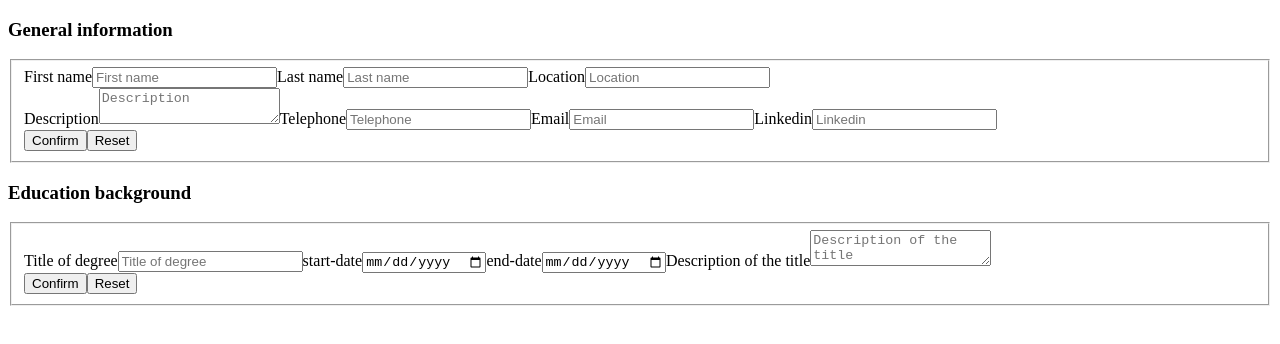
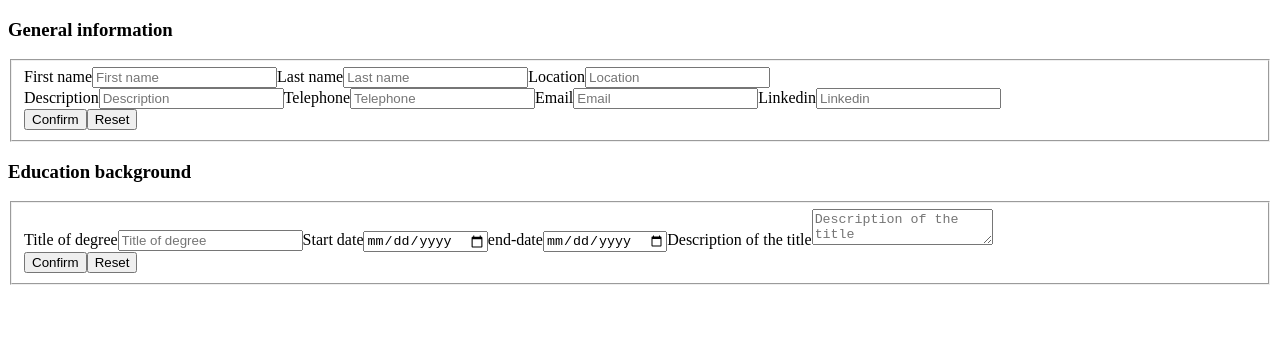
Before and after one commit to juan-est145/Cv-maker, a React (Vite) app: page / in a window 1280 px wide. Shown: the top 344 px of the page. Built offline with nearby package versions, Linux system fonts and the light colour scheme.

Commit message:
Refactored Formsection prop to pass a class object instead of object literal

```diff
--- a/src/components/form/education.jsx
+++ b/src/components/form/education.jsx
@@ -1,23 +1,15 @@
-import FormSection from "./formSection";
+import { FormSection, FormInfo } from "./formSection";
 
 export default function Education() {
-	const studyInformation = [{
-		label: "study-title",
-		input: "text",
-		content: "Title of degree"
-	}, {
-		label: "start-date",
-		input: "date",
-		content: "start-date"
-	}, {
-		label: "end-date",
-		input: "date",
-		content: "end-date"
-	}, {
-		label: "description",
-		input: "area-text",
-		content: "Description of the title"
-	}]
+	const studyInformation = [new FormInfo(
+		"study-title", "text", "Title of degree"
+	), new FormInfo(
+		"start-date", "date", "Start date"
+	), new FormInfo(
+		"end-date", "date", "end-date"
+	), new FormInfo(
+		"description", "area-text", "Description of the title", true
+	)];
 
 	return (
 		<>
--- a/src/components/form/formSection.jsx
+++ b/src/components/form/formSection.jsx
@@ -1,8 +1,8 @@
-export default function FormSection({ information }) {
+export function FormSection({ information }) {
 	return (
 		<div>
 			{information.map((element) =>
-				element.label !== "description" ?
+				!element.textArea ?
 					<>
 						<label htmlFor={element.label}>{element.content}</label>
 						<input type={element.input} placeholder={element.content} id={element.label} />
@@ -16,3 +16,12 @@ export default function FormSection({ information }) {
 		</div>
 	)
 }
+
+export class FormInfo {
+	constructor(label, input, content, textArea = false) {
+		this.label = label;
+		this.input = input;
+		this.content = content;
+		this.textArea = textArea;
+	}
+}
--- a/src/components/form/generalInfo.jsx
+++ b/src/components/form/generalInfo.jsx
@@ -1,37 +1,22 @@
-import FormSection from "./formSection";
+import { FormSection, FormInfo } from "./formSection";
 
 export default function GeneralInfo() {
-	const firstInput = [{
-		label: "first-name",
-		input: "text",
-		content: "First name"
-	}, {
-		label: "last-name",
-		input: "text",
-		content: "Last name"
-	}, {
-		label: "location",
-		input: "text",
-		content: "Location"
-	}]
-
-	const secondInput = [{
-		label: "description",
-		input: "text",
-		content: "Description"
-	}, {
-		label: "telephone",
-		input: "tel",
-		content: "Telephone"
-	}, {
-		label: "email",
-		input: "email",
-		content: "Email"
-	}, {
-		label: "linkedin",
-		input: "url",
-		content: "Linkedin"
-	}]
+	const firstInput = [new FormInfo(
+		"first-name", "text", "First name"
+	), new FormInfo(
+		"last-name", "text", "Last name"
+	), new FormInfo(
+		"location", "text", "Location"
+	)];
+	const secondInput = [new FormInfo(
+		"description", "text", "Description"
+	), new FormInfo(
+		"telephone", "tel", "Telephone"
+	), new FormInfo(
+		"email", "email", "Email"
+	), new FormInfo(
+		"linkedin", "url", "Linkedin"
+	)];
 
 	return (
 		<>
```
Also changed, not shown: src/components/form/workExperience.jsx (added, +22 -0 lines).
